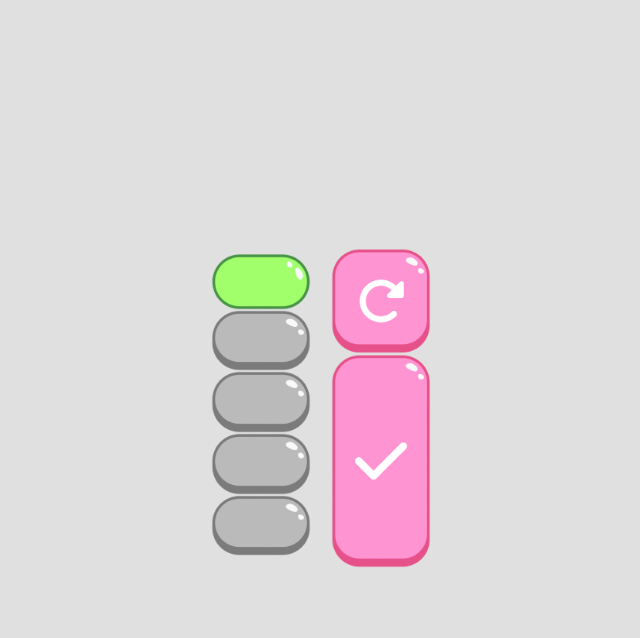
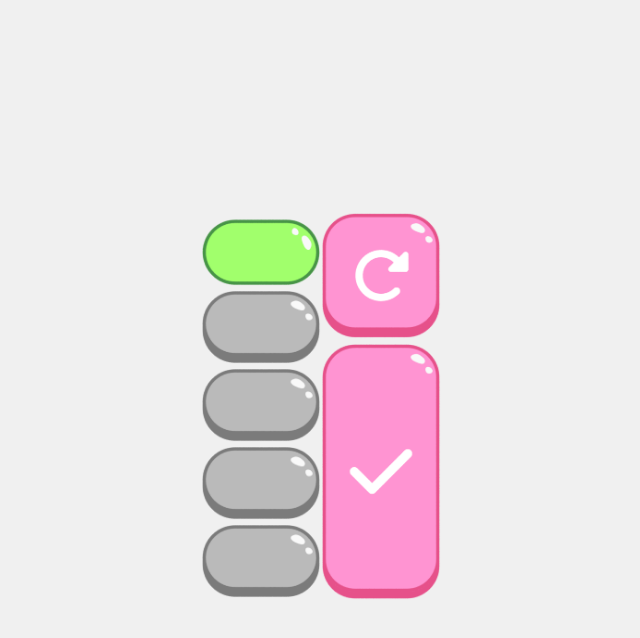
Before and after one commit to flatwellrichsum/Soro_01, a plain HTML site: page index.html in a window 1280 px wide. Both pictures are taken after a click on the element 580 px from the left and 279 px from the top of the page. Shown: the whole page, without its empty margins (319-959 px from the left). Drawn offline with Linux system fonts and the light colour scheme.

Commit message:
Update index.html

```diff
--- a/index.html
+++ b/index.html
@@ -3,164 +3,99 @@
 <head>
     <meta charset="UTF-8">
     <meta name="viewport" content="width=device-width, initial-scale=1.0">
-    <title>Button Interaction</title>
+    <title>Button Toggle UI</title>
     <style>
         body {
             display: flex;
+            align-items: center;
             justify-content: center;
-            align-items: center;
             height: 100vh;
-            background-color: #E0E0E0;
+            background-color: #f0f0f0;
         }
         .container {
             display: flex;
         }
-        .buttons-column {
+        .buttons {
             display: flex;
             flex-direction: column;
         }
-        .button-wrapper {
+        .button-wrapper, .side-button {
             position: relative;
-            width: 100px;
+            width: 120px;
+            height: auto;
+            cursor: pointer;
         }
-        .button-overlay {
+        .button-wrapper img, .side-button img {
+            width: 120px;
+            height: auto;
+        }
+        .overlay {
             position: absolute;
             top: 0;
             left: 0;
             width: 100%;
             height: 100%;
-            cursor: pointer;
-        }
-        .side-buttons {
-            display: flex;
-            flex-direction: column;
-            margin-left: 20px;
-        }
-        .button-image, .side-button {
-            width: 100px;
-            height: auto;
-            display: block;
         }
     </style>
 </head>
 <body>
     <div class="container">
-        <div class="buttons-column">
-            <div class="button-wrapper" id="btn0">
-                <img src="img/button_main_off.png" class="button-image">
-                <div class="button-overlay"></div>
-            </div>
-            <div class="button-wrapper" id="btn1">
-                <img src="img/button_main_off.png" class="button-image">
-                <div class="button-overlay"></div>
-            </div>
-            <div class="button-wrapper" id="btn2">
-                <img src="img/button_main_off.png" class="button-image">
-                <div class="button-overlay"></div>
-            </div>
-            <div class="button-wrapper" id="btn3">
-                <img src="img/button_main_off.png" class="button-image">
-                <div class="button-overlay"></div>
-            </div>
-            <div class="button-wrapper" id="btn4">
-                <img src="img/button_main_off.png" class="button-image">
-                <div class="button-overlay"></div>
-            </div>
+        <div class="buttons" id="main-buttons">
+            <div class="button-wrapper" data-id="0"><img src="img/button_main_off.png"><div class="overlay"></div></div>
+            <div class="button-wrapper" data-id="1"><img src="img/button_main_off.png"><div class="overlay"></div></div>
+            <div class="button-wrapper" data-id="2"><img src="img/button_main_off.png"><div class="overlay"></div></div>
+            <div class="button-wrapper" data-id="3"><img src="img/button_main_off.png"><div class="overlay"></div></div>
+            <div class="button-wrapper" data-id="4"><img src="img/button_main_off.png"><div class="overlay"></div></div>
         </div>
-        <div class="side-buttons">
-            <div class="button-wrapper" id="reload">
-                <img src="img/button_reload_off.png" class="side-button">
-                <div class="button-overlay"></div>
-            </div>
-            <div class="button-wrapper" id="check">
-                <img src="img/button_check_off.png" class="side-button">
-                <div class="button-overlay"></div>
-            </div>
+        <div class="buttons" id="side-buttons">
+            <div class="side-button" id="reload"><img src="img/button_reload_off.png"><div class="overlay"></div></div>
+            <div class="side-button" id="check"><img src="img/button_check_off.png"><div class="overlay"></div></div>
         </div>
     </div>
+
     <script>
-        document.addEventListener("DOMContentLoaded", function () {
-            const buttons = document.querySelectorAll(".buttons-column .button-wrapper");
-            const reloadButton = document.getElementById("reload");
-            const checkButton = document.getElementById("check");
-            let N = 0;
+        document.querySelectorAll('.button-wrapper').forEach(button => {
+            button.addEventListener('click', toggleButton);
+            button.addEventListener('touchend', toggleButton);
+        });
 
-            function updateButtonImages() {
-                N = 0;
-                buttons.forEach((button, index) => {
-                    let img = button.querySelector(".button-image");
-                    let isOn = img.src.includes("button_main_on");
-                    if (isOn) {
-                        if (index > 0) {
-                            N += 1;
-                        }
+        function toggleButton(event) {
+            event.preventDefault();
+            let id = parseInt(this.dataset.id);
+            let buttons = document.querySelectorAll('.button-wrapper');
+            let states = Array.from(buttons).map(b => b.querySelector('img').src.includes('_on_'));
+
+            if (id === 0) {
+                states[0] = !states[0];
+            } else {
+                if (!states[id]) {
+                    for (let i = 1; i <= id; i++) {
+                        states[i] = true;
                     }
-                });
-                if (document.getElementById("btn0").querySelector(".button-image").src.includes("button_main_on")) {
-                    N += 5;
+                } else {
+                    for (let i = id; i < buttons.length; i++) {
+                        states[i] = false;
+                    }
                 }
-                buttons.forEach((button, index) => {
-                    let img = button.querySelector(".button-image");
-                    let isOn = img.src.includes("button_main_on");
-                    if (isOn) {
-                        img.src = `img/button_main_on_${String(N).padStart(2, '0')}.png`;
-                    } else {
-                        img.src = "img/button_main_off.png";
-                    }
-                });
             }
 
-            buttons.forEach(button => {
-                button.addEventListener("click", function () {
-                    let id = parseInt(this.id.replace("btn", ""));
-                    let img = this.querySelector(".button-image");
-                    let isOn = img.src.includes("button_main_on");
+            let N = states.filter(s => s).length;
+            if (states[0]) N += 4;
 
-                    if (id > 0)
-                    {
-                        if (!isOn) {
-                            for (let i = 1; i <= id; i++) {
-                                let target = document.getElementById("btn" + i).querySelector(".button-image");
-                                target.src = `img/button_main_on_${String(N + 1).padStart(2, '0')}.png`;
-                            }
-                            img.src = `img/button_main_on_${String(N + 1).padStart(2, '0')}.png`;
-                        } else {
-                            for (let i = id; i < buttons.length; i++) {
-                                let target = document.getElementById("btn" + i).querySelector(".button-image");
-                                target.src = "img/button_main_off.png";
-                            }
-                        }
-                    }
-                    else
-                    {
-                        if (!isOn) {
-                            let target = document.getElementById("btn0").querySelector(".button-image");
-                            target.src = `img/button_main_on_${String(N + 1).padStart(2, '0')}.png`;
-                        } else {
-                            let target = document.getElementById("btn0").querySelector(".button-image");
-                            target.src = "img/button_main_off.png";
-                        }
-                    }
+            states.forEach((on, i) => {
+                buttons[i].querySelector('img').src = `img/button_main_${on ? `on_${String(N).padStart(2, '0')}` : 'off'}.png`;
+            });
+        }
 
-                    updateButtonImages();
-                });
-            });
+        document.querySelectorAll('.side-button').forEach(button => {
+            let img = button.querySelector('img');
+            let baseSrc = img.src;
+            let activeSrc = baseSrc.replace('_off', '_on');
 
-            function setupSideButton(button, offSrc, onSrc) {
-                let img = button.querySelector(".side-button");
-                button.addEventListener("mousedown", function () {
-                    img.src = onSrc;
-                });
-                button.addEventListener("mouseup", function () {
-                    img.src = offSrc;
-                });
-                button.addEventListener("mouseleave", function () {
-                    img.src = offSrc;
-                });
-            }
-
-            setupSideButton(reloadButton, "img/button_reload_off.png", "img/button_reload_on.png");
-            setupSideButton(checkButton, "img/button_check_off.png", "img/button_check_on.png");
+            button.addEventListener('mousedown', () => img.src = activeSrc);
+            button.addEventListener('mouseup', () => img.src = baseSrc);
+            button.addEventListener('touchstart', () => img.src = activeSrc);
+            button.addEventListener('touchend', () => img.src = baseSrc);
         });
     </script>
 </body>
```
